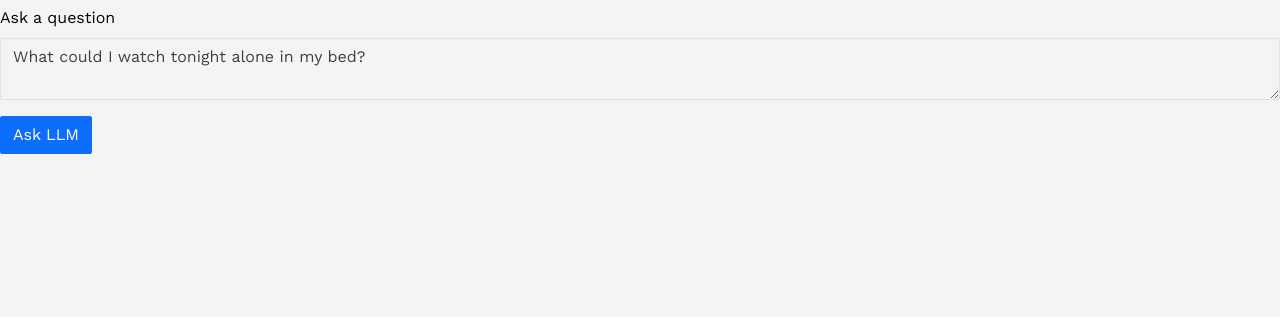
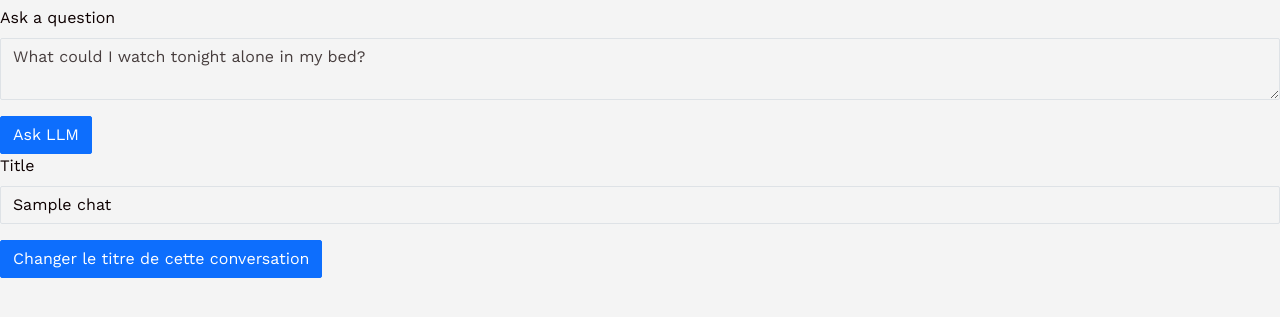
Before and after one commit to Negesti33/my-moviedex, a Rails app: page /chats/1 in a window 1280 px wide. Shown: the part 108-425 px from the top of the page. Run offline with Rails 7, Linux system fonts and the light colour scheme; a user stored in the database is signed in; tables that the repository leaves empty hold one stand-in row (values such as "Sample post"); style sheets or scripts are compiled from the project's sources; parts of the project's set-up code (start-up, migrations or seed data) failed here and were passed over; some libraries are stand-ins or nearby versions.

Commit message:
title functionality updated

```diff
--- a/app/controllers/chats_controller.rb
+++ b/app/controllers/chats_controller.rb
@@ -11,11 +11,21 @@ class ChatsController < ApplicationController
   def create
     @chat = Chat.new
     @chat.user = current_user
-    @chat.title = "none"
+    @chat.title = "Ma recherche du #{Time.now.strftime('%d %m %Y à %H:%M')}"
     if @chat.save
       redirect_to chat_path(@chat)
     else
       render :index, status: :unprocessable_entity
+    end
+  end
+
+  def update
+    @chat = current_user.chats.find(params[:id])
+    @chat.title = chat_params[:title]
+    if @chat.save
+      redirect_to chat_path(@chat)
+    else
+      render :show, status: :unprocessable_entity
     end
   end
 
@@ -24,4 +34,10 @@ class ChatsController < ApplicationController
     @chat.destroy
     window.location.reload
   end
+
+  private
+
+  def chat_params
+    params.require(:chat).permit(:title)
+  end
 end
--- a/app/views/chats/show.html.erb
+++ b/app/views/chats/show.html.erb
@@ -1,4 +1,5 @@
 <h1 id="chat_title"><%= @chat.title %></h1>
+
 
 <div id="messages">
   <% @chat.messages.each do |message| %>
@@ -24,3 +25,10 @@
     <%= f.button :submit, 'Ask LLM', class: 'btn btn-primary' %>
   <% end %>
 </div>
+
+<div id="change_title">
+  <%= simple_form_for @chat do |f| %>
+    <%= f.input :title, placeholder: "", class: "$gray-500" %>
+    <%= f.button :submit, 'Changer le titre de cette conversation', class: 'btn btn-primary' %>
+  <% end %>
+</div>
--- a/config/routes.rb
+++ b/config/routes.rb
@@ -13,7 +13,7 @@ Rails.application.routes.draw do
 
   # Defines the root path route ("/")
   # root "posts#index"
-  resources :chats, only: [:index, :show, :create, :destroy] do
+  resources :chats, only: [:index, :show, :create, :destroy, :update] do
     resources :messages, only: [:create, :destroy]
   end
   resources :movies, except: [:new, :edit, :update]
```
Also changed, not shown: db/schema.rb.
